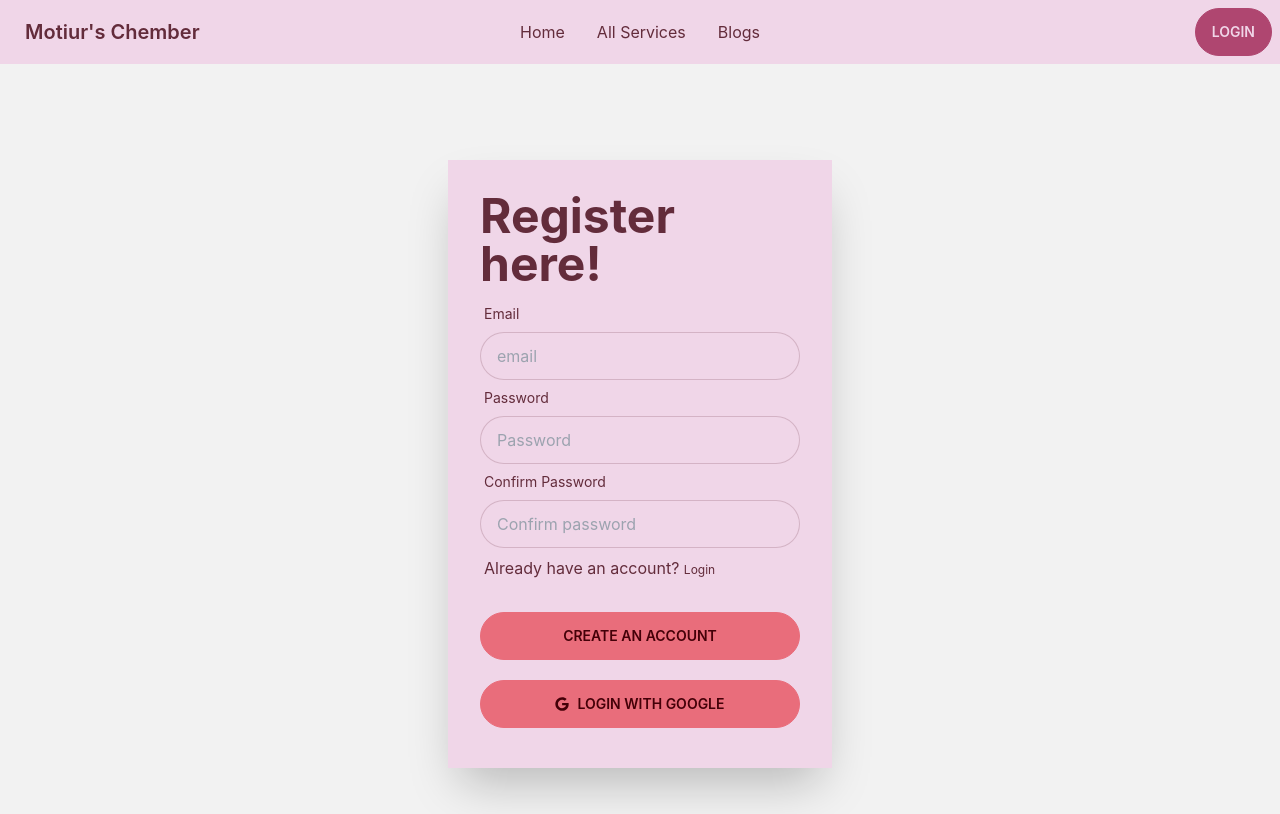
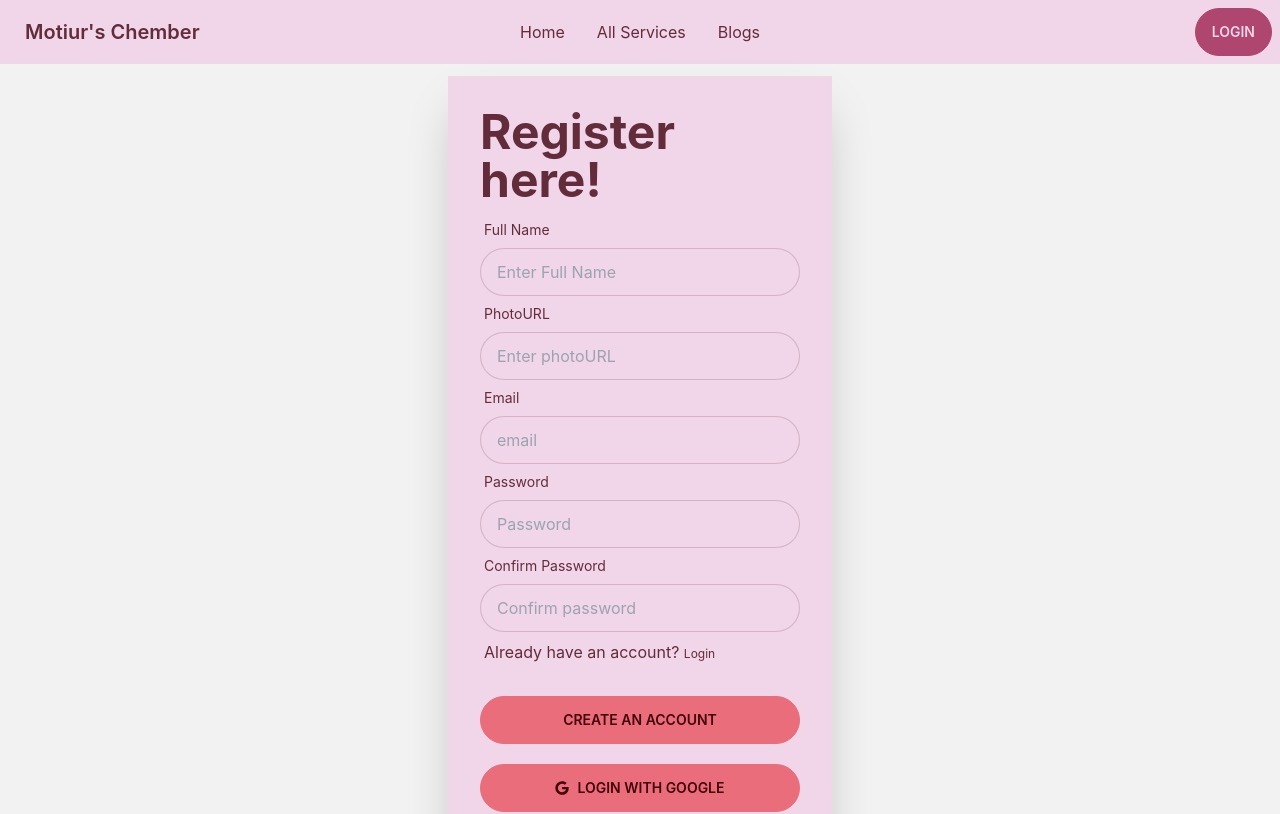
Before and after one commit to MotiurRahman/motiur-s-chember-client, a React (Create React App) app: page /registration in a window 1280 px wide. Shown: the top 814 px of the page. Built offline with nearby package versions, Linux system fonts and the light colour scheme; no server answers.

Commit message:
Fix token expiration issue

```diff
--- a/src/AuthContext/AuthContext.js
+++ b/src/AuthContext/AuthContext.js
@@ -7,6 +7,7 @@ import {
   signInWithEmailAndPassword,
   signInWithPopup,
   signOut,
+  updateProfile,
 } from "firebase/auth";
 import app from "../Firebase/Firebase.config";
 
@@ -23,6 +24,10 @@ const AuthContext = ({ children }) => {
     return createUserWithEmailAndPassword(auth, email, password);
   };
 
+  const updateUser = (profile) => {
+    return updateProfile(auth.currentUser, profile);
+  };
+
   // Sign IN
   const signIn = (email, password) => {
     setLoader(true);
@@ -37,13 +42,7 @@ const AuthContext = ({ children }) => {
 
   //Sign out
   const logout = () => {
-    signOut(auth)
-      .then(() => {
-        // Sign-out successful.
-      })
-      .catch((error) => {
-        // An error happened.
-      });
+    return signOut(auth);
   };
 
   // Manage users
@@ -61,6 +60,7 @@ const AuthContext = ({ children }) => {
     loader,
     setLoader,
     creteUser,
+    updateUser,
     signIn,
     googleLogin,
     logout,
--- a/src/Components/Login/Registration/Regiatration.js
+++ b/src/Components/Login/Registration/Regiatration.js
@@ -7,7 +7,8 @@ import useTitle from "../../../hooks/useTitle";
 
 const Regiatration = () => {
   useTitle("Registration");
-  const { user, loader, creteUser, googleLogin } = useContext(UserContext);
+  const { user, loader, creteUser, googleLogin, updateUser } =
+    useContext(UserContext);
   const [message, setMessage] = useState("");
   const [show, setShow] = useState(true);
   const nevigate = useNavigate();
@@ -19,6 +20,8 @@ const Regiatration = () => {
     const form = e.target;
     const email = form.email.value;
     const password = form.password.value;
+    const displayName = form.displayName.value;
+    const photoURL = form.photoURL.value;
     const confirm_password = form.confirm_password.value;
     if (password !== confirm_password) {
       toast("Password did not match");
@@ -30,11 +33,19 @@ const Regiatration = () => {
 
     creteUser(email, confirm_password)
       .then((userCredential) => {
-        setShow(true);
         const user = userCredential.user;
         console.log(user);
-        nevigate("/login");
-        setMessage("");
+        const profile = { displayName, photoURL };
+        updateUser(profile)
+          .then(() => {
+            setShow(true);
+            nevigate("/login");
+            setMessage("");
+          })
+          .catch((error) => {
+            const errorMessage = error.message;
+            setMessage(errorMessage);
+          });
       })
       .catch((error) => {
         setShow(true);
@@ -61,6 +72,30 @@ const Regiatration = () => {
           <div className="card-body" data-theme="valentine">
             <h1 className="text-5xl font-bold">Register here!</h1>
             <form onSubmit={btnSubmit}>
+              <div className="form-control">
+                <label className="label">
+                  <span className="label-text">Full Name</span>
+                </label>
+                <input
+                  type="text"
+                  name="displayName"
+                  placeholder="Enter Full Name"
+                  className="input input-bordered"
+                  required
+                />
+              </div>
+              <div className="form-control">
+                <label className="label">
+                  <span className="label-text">PhotoURL</span>
+                </label>
+                <input
+                  type="text"
+                  name="photoURL"
+                  placeholder="Enter photoURL"
+                  className="input input-bordered"
+                  required
+                />
+              </div>
               <div className="form-control">
                 <label className="label">
                   <span className="label-text">Email</span>
--- a/src/Components/UserReview/UserReview.js
+++ b/src/Components/UserReview/UserReview.js
@@ -1,15 +1,17 @@
 import React, { useContext, useEffect, useState } from "react";
 import toast from "react-hot-toast";
+import { useNavigate } from "react-router-dom";
 import { UserContext } from "../../AuthContext/AuthContext";
 import useTitle from "../../hooks/useTitle";
 import AllReview from "./AllReview";
 
 const UserReview = () => {
   useTitle("My Review");
-  const { user } = useContext(UserContext);
+  const { user, logout } = useContext(UserContext);
   const [reviewData, setReviewData] = useState([]);
   const [isempty, setIsempty] = useState(true);
   const [message, setMessge] = useState("No reviews were added");
+  const nevigate = useNavigate();
 
   //  console.log("chember-token", localStorage.getItem("chember-token"));
   //https://b6a11-service-review-server-side-motiur-rahman-motiurrahman.vercel.app
@@ -23,12 +25,19 @@ const UserReview = () => {
       }
     )
       .then((res) => {
+        console.log("res", res.status);
+        if (res.status !== 200) {
+          logout()
+            .then(() => {
+              nevigate("/login");
+            })
+            .catch((err) => console.log(err));
+        }
         return res.json();
       })
       .then((data) => {
-        console.log("data", data);
         setReviewData(data);
-        if (data.length != 0) {
+        if (data.length !== 0) {
           setIsempty(false);
           setMessge("");
         } else {
```
